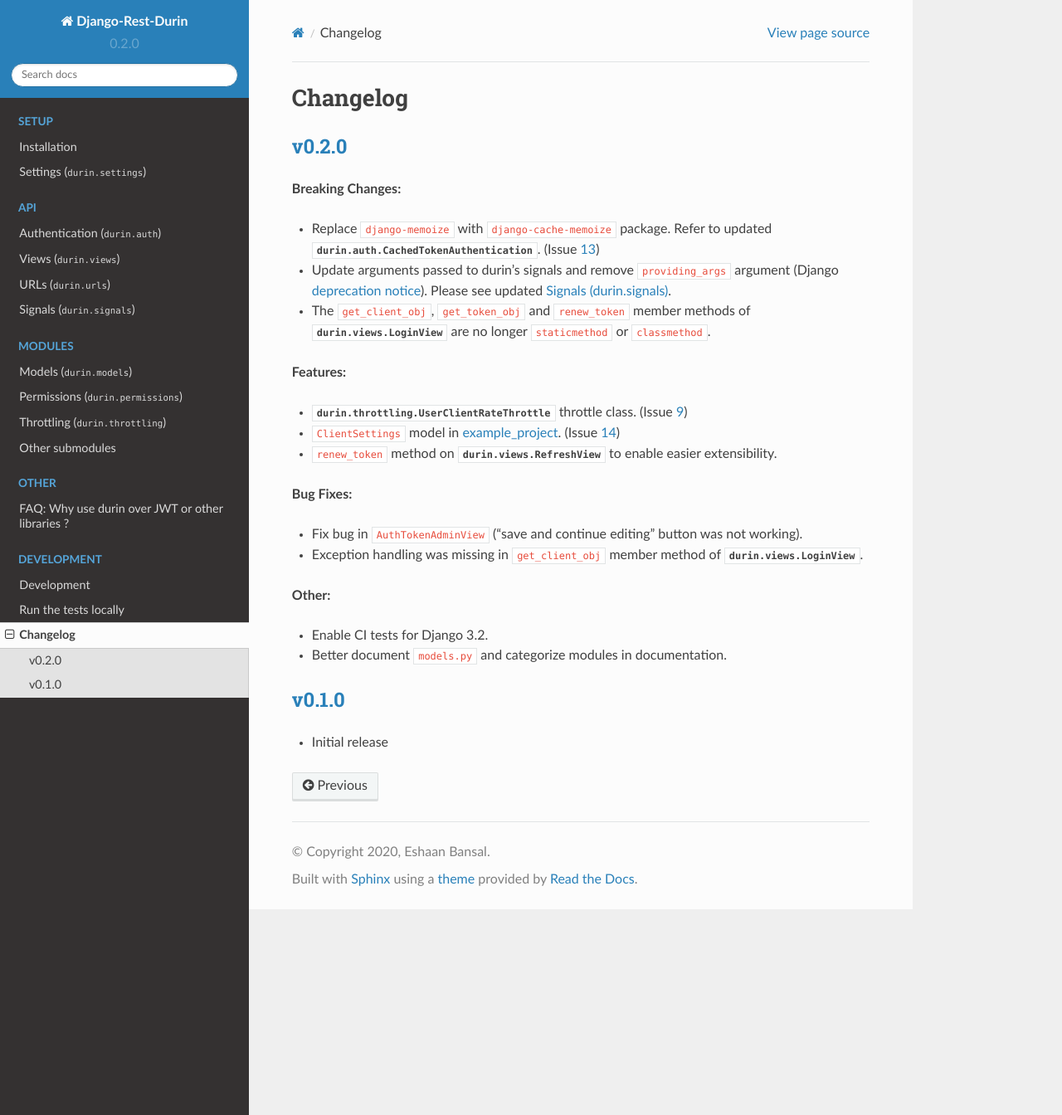
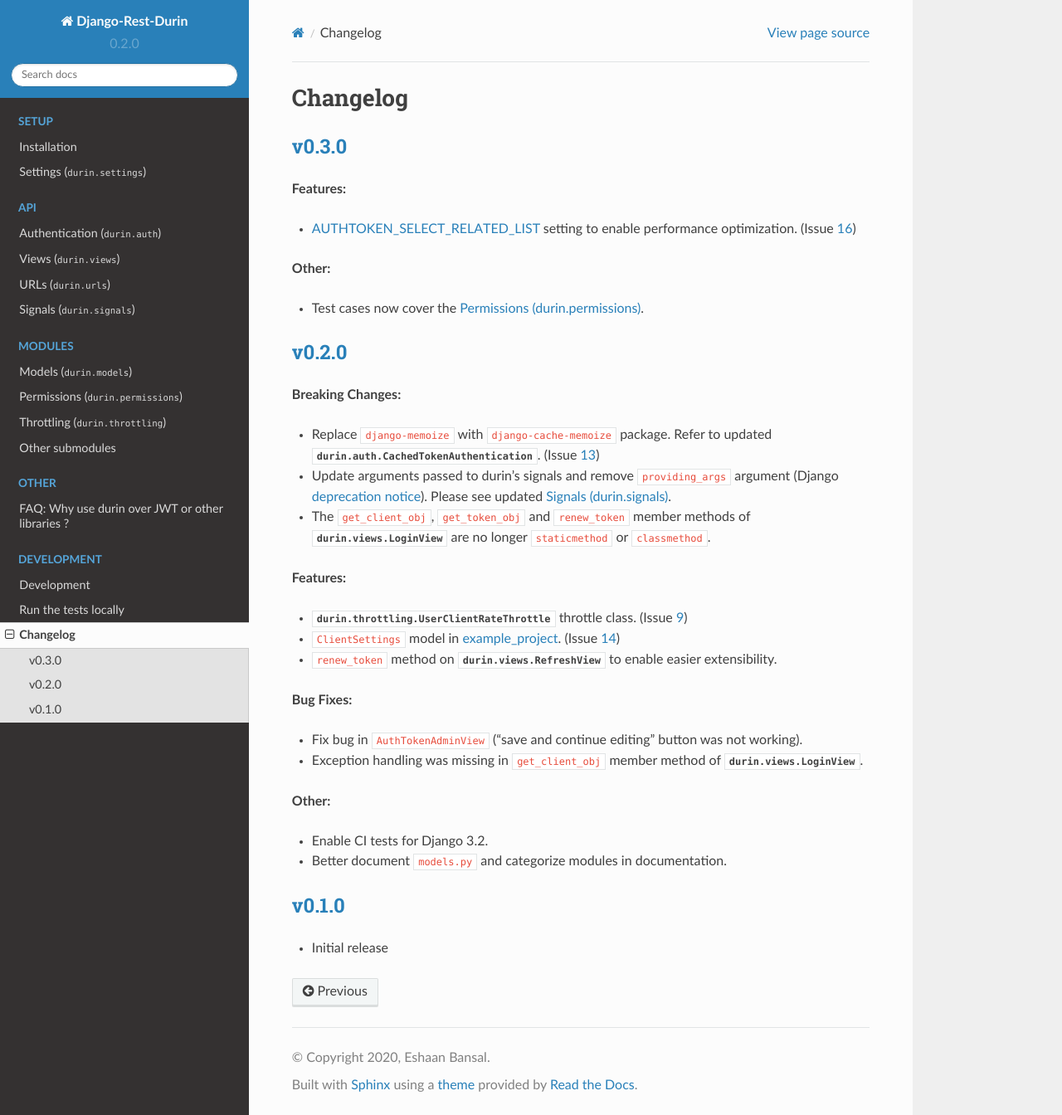
Before and after one commit to eshaan7/django-rest-durin, a Sphinx documentation site: the page built from docs/source/changelog.rst, in a window 1280 px wide and 1344 px high. Shown: the whole window at 83% size. Built offline with Sphinx 7.4.7 and the Read the Docs theme 2.0.0, drawn with Linux system fonts in a browser that asks for light colours.

Commit message:
docs: changelog for v0.3.0

```diff
--- a/docs/source/changelog.rst
+++ b/docs/source/changelog.rst
@@ -1,5 +1,19 @@
 Changelog
 ============
+
+`v0.3.0 <https://github.com/eshaan7/django-rest-durin/releases/tag/v0.3.0>`__
+--------------------------------------------------------------------------------
+
+**Features:**
+
+- `AUTHTOKEN_SELECT_RELATED_LIST <settings.html#AUTHTOKEN_SELECT_RELATED_LIST>`_ setting to enable performance optimization. (Issue 16_)
+
+**Other:**
+
+- Test cases now cover the :doc:`permissions`.
+
+.. _16: https://github.com/Eshaan7/django-rest-durin/issues/16
+
 
 `v0.2.0 <https://github.com/eshaan7/django-rest-durin/releases/tag/v0.2.0>`__
 --------------------------------------------------------------------------------
```
